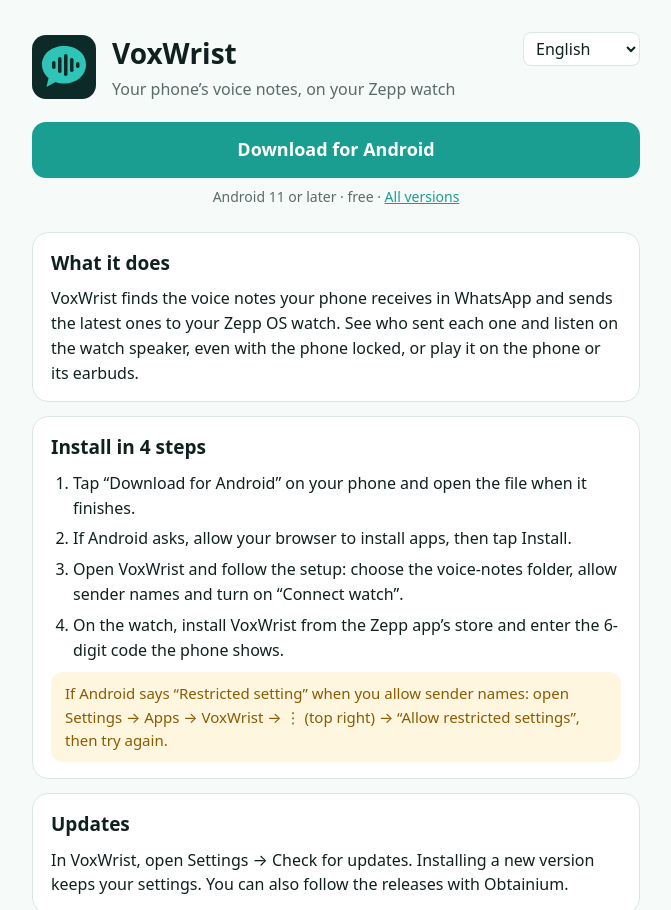
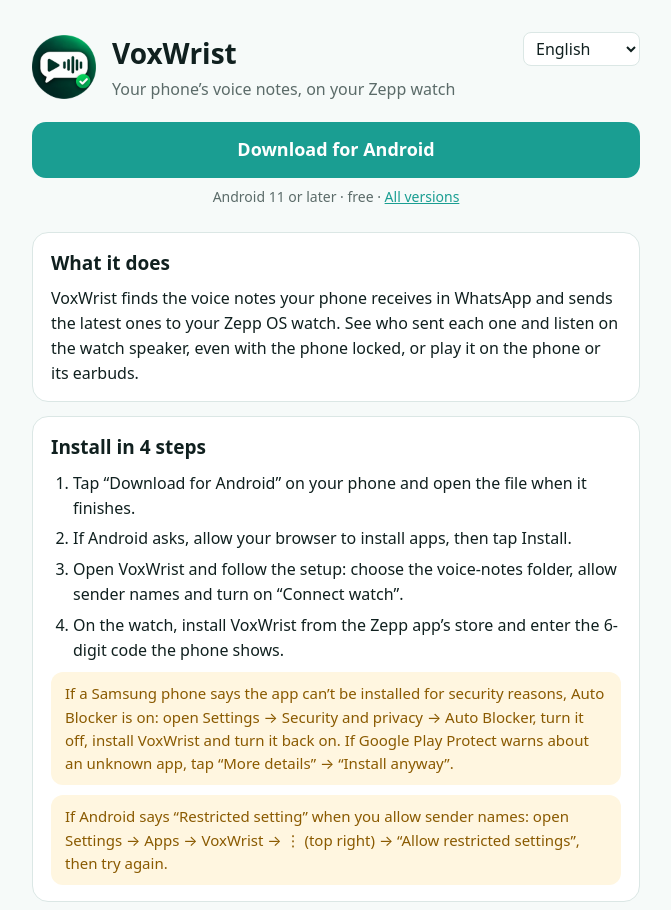
Before and after one commit to josedl4dev/voxwrist, a plain HTML site: page index.html in a window 1280 px wide. Shown: the top 910 px of the page, without its empty margins (304-975 px from the left). Drawn offline with Linux system fonts and the light colour scheme.

Commit message:
New icon; help when Android or Samsung block the install

```diff
--- a/index.html
+++ b/index.html
@@ -5,7 +5,7 @@
 <meta name="viewport" content="width=device-width, initial-scale=1">
 <title>VoxWrist</title>
 <meta name="description" content="Listen to the voice notes your Android phone receives on your Zepp OS watch.">
-<link rel="icon" href="icon.svg">
+<link rel="icon" href="icon.png">
 <style>
   :root { --bg:#f6faf9; --card:#fff; --ink:#10201f; --muted:#5b6b69; --accent:#1a9e92; --accent-ink:#fff; --line:#dbe7e5; --warn:#8a5a00; --warn-bg:#fff6e0; }
   @media (prefers-color-scheme: dark) { :root { --bg:#0b1514; --card:#13211f; --ink:#e7f2f0; --muted:#9db0ad; --accent:#2ec4b6; --accent-ink:#06201d; --line:#22312f; --warn:#f3c56b; --warn-bg:#2b2310; } }
@@ -31,7 +31,7 @@
 <body>
 <main>
   <header>
-    <img src="icon.svg" alt="">
+    <img src="icon.png" alt="">
     <div><h1>VoxWrist</h1><p class="tag" data-t="tag"></p></div>
     <div class="lang"><select id="lang" aria-label="Language">
       <option value="en">English</option><option value="es">Español</option><option value="fr">Français</option><option value="pt">Português</option>
@@ -46,6 +46,7 @@
   <section class="card">
     <h2 data-t="installH"></h2>
     <ol><li data-t="i1"></li><li data-t="i2"></li><li data-t="i3"></li><li data-t="i4"></li></ol>
+    <div class="note" data-t="blocked"></div>
     <div class="note" data-t="restricted"></div>
   </section>
 
@@ -69,6 +70,7 @@ const T = {
     i2: "If Android asks, allow your browser to install apps, then tap Install.",
     i3: "Open VoxWrist and follow the setup: choose the voice-notes folder, allow sender names and turn on “Connect watch”.",
     i4: "On the watch, install VoxWrist from the Zepp app’s store and enter the 6-digit code the phone shows.",
+    blocked: "If a Samsung phone says the app can’t be installed for security reasons, Auto Blocker is on: open Settings → Security and privacy → Auto Blocker, turn it off, install VoxWrist and turn it back on. If Google Play Protect warns about an unknown app, tap “More details” → “Install anyway”.",
     restricted: "If Android says “Restricted setting” when you allow sender names: open Settings → Apps → VoxWrist → ⋮ (top right) → “Allow restricted settings”, then try again.",
     updH: "Updates",
     upd: "In VoxWrist, open Settings → Check for updates. Installing a new version keeps your settings. You can also follow the releases with Obtainium.",
@@ -89,6 +91,7 @@ const T = {
     i2: "Si Android lo pide, permite que el navegador instale apps y toca Instalar.",
     i3: "Abre VoxWrist y sigue la configuración: elige la carpeta de notas de voz, permite los nombres de quien envía y activa «Conectar reloj».",
     i4: "En el reloj, instala VoxWrist desde la tienda de la app Zepp e introduce el código de 6 dígitos que muestra el móvil.",
+    blocked: "Si un móvil Samsung dice que por seguridad no se puede instalar, está activo el Bloqueador automático: abre Ajustes → Seguridad y privacidad → Bloqueador automático, desactívalo, instala VoxWrist y vuelve a activarlo. Si Google Play Protect avisa de una app desconocida, toca «Más detalles» → «Instalar de todos modos».",
     restricted: "Si Android dice «Ajuste restringido» al permitir los nombres: abre Ajustes → Aplicaciones → VoxWrist → ⋮ (arriba a la derecha) → «Permitir ajustes restringidos» y vuelve a intentarlo.",
     updH: "Actualizaciones",
     upd: "En VoxWrist, abre Ajustes → Buscar actualizaciones. Instalar una versión nueva mantiene tus ajustes. También puedes seguir las versiones con Obtainium.",
@@ -109,6 +112,7 @@ const T = {
     i2: "Si Android le demande, autorisez le navigateur à installer des apps, puis touchez Installer.",
     i3: "Ouvrez VoxWrist et suivez la configuration : choisissez le dossier des messages vocaux, autorisez les noms des expéditeurs et activez « Connecter la montre ».",
     i4: "Sur la montre, installez VoxWrist depuis la boutique de l’app Zepp et saisissez le code à 6 chiffres affiché sur le téléphone.",
+    blocked: "Si un téléphone Samsung indique que l’installation est bloquée pour des raisons de sécurité, le Bloqueur automatique est activé : ouvrez Paramètres → Sécurité et confidentialité → Bloqueur automatique, désactivez-le, installez VoxWrist puis réactivez-le. Si Google Play Protect signale une app inconnue, touchez « Plus de détails » → « Installer quand même ».",
     restricted: "Si Android affiche « Paramètre restreint » : ouvrez Paramètres → Applications → VoxWrist → ⋮ (en haut à droite) → « Autoriser les paramètres restreints », puis réessayez.",
     updH: "Mises à jour",
     upd: "Dans VoxWrist, ouvrez Réglages → Rechercher des mises à jour. Une nouvelle version garde vos réglages. Vous pouvez aussi suivre les versions avec Obtainium.",
@@ -129,6 +133,7 @@ const T = {
     i2: "Se o Android pedir, permita que o navegador instale apps e toque em Instalar.",
     i3: "Abra o VoxWrist e siga a configuração: escolha a pasta das mensagens de voz, permita os nomes de quem envia e ative «Ligar relógio».",
     i4: "No relógio, instale o VoxWrist pela loja da app Zepp e introduza o código de 6 dígitos que o telemóvel mostra.",
+    blocked: "Se um telemóvel Samsung disser que a instalação foi bloqueada por segurança, o Bloqueador automático está ativo: abra Definições → Segurança e privacidade → Bloqueador automático, desative-o, instale o VoxWrist e volte a ativá-lo. Se o Google Play Protect avisar de uma app desconhecida, toque em «Mais detalhes» → «Instalar mesmo assim».",
     restricted: "Se o Android disser «Definição restrita»: abra Definições → Apps → VoxWrist → ⋮ (canto superior direito) → «Permitir definições restritas» e tente de novo.",
     updH: "Atualizações",
     upd: "No VoxWrist, abra Definições → Procurar atualizações. Instalar uma versão nova mantém as definições. Também pode seguir as versões com o Obtainium.",
```
Also changed, not shown: privacy.html (+1 -1 lines), icon.png (added), icon.svg (deleted).
